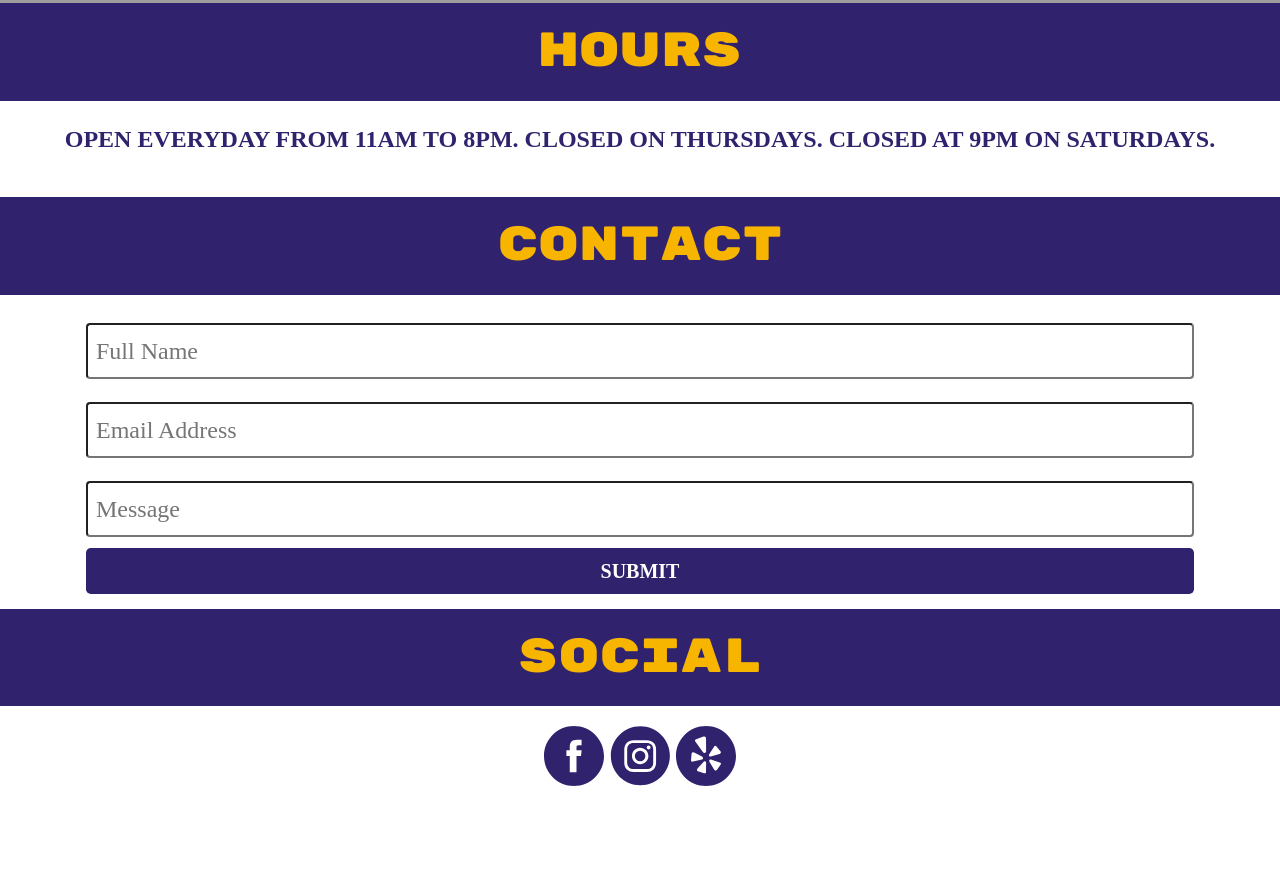
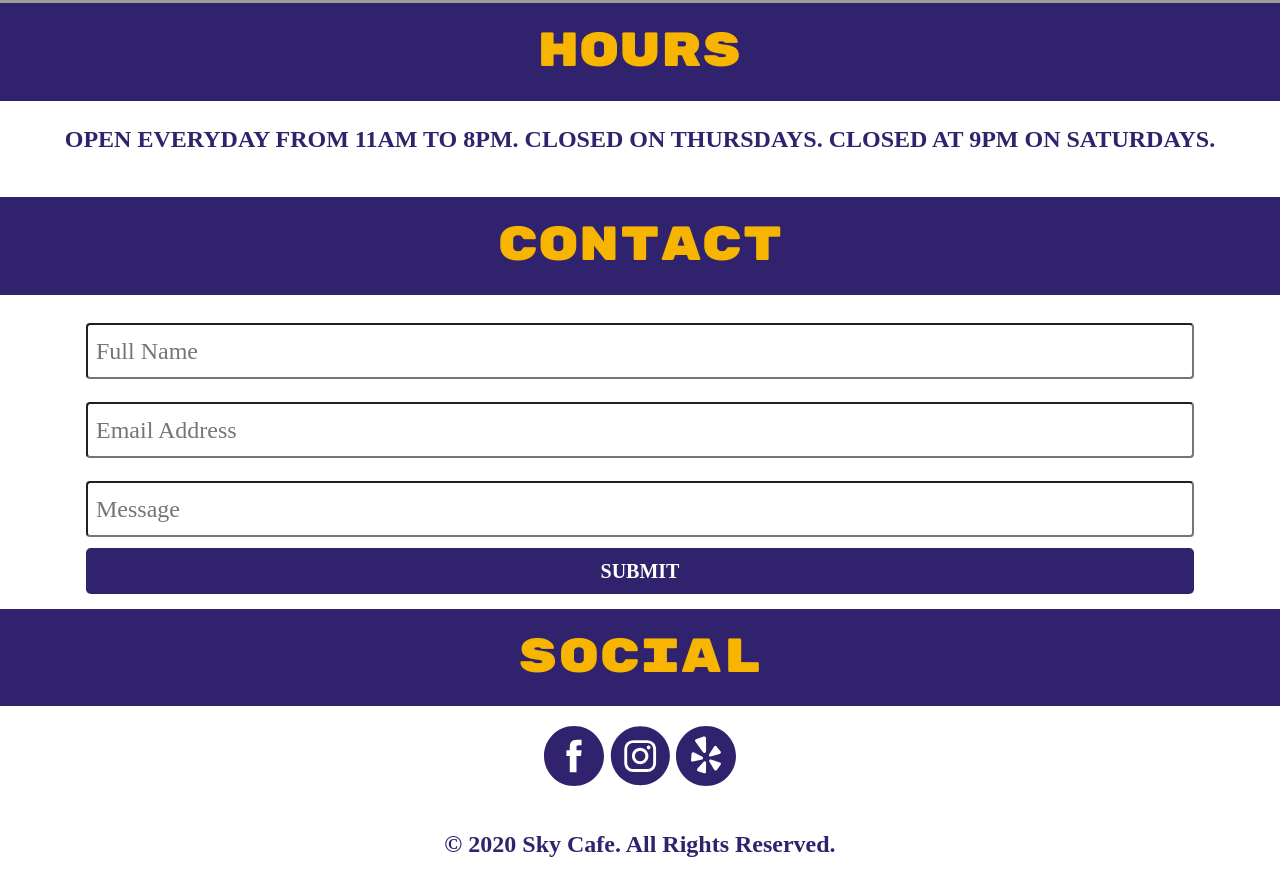
Before and after one commit to karl-li/skycafephilly, a website: page index.html in a window 1280 px wide. Shown: the part 3193-4071 px from the top of the page. Before the commit the page ends 4019 px from the top, so only its background shows below. Drawn offline with nearby package versions, Linux system fonts and the light colour scheme; some packages are replaced by stand-ins of ours; grey boxes are pictures that could not be loaded.

Commit message:
added footer

```diff
--- a/css/styles.css
+++ b/css/styles.css
@@ -289,3 +289,7 @@ input {
     height: 500px;
     background-color: grey;
   }
+
+  footer {
+      text-align: center;
+  }
--- a/index.html
+++ b/index.html
@@ -365,7 +365,7 @@
         </div>
     </div> -->
     <footer>
-
+        <p>© 2020 Sky Cafe. All Rights Reserved.</p>
     </footer>
     <!-- jQuery must come first, then Popper.js, then the Bootstrap JavaScript plugins.-->
     <script async defer src="https://maps.googleapis.com/maps/api/js?key=AIzaSyD65p76_JR9AvtcCTwSSGU7n6L3YVlwg94&callback=initMap"></script>
```
